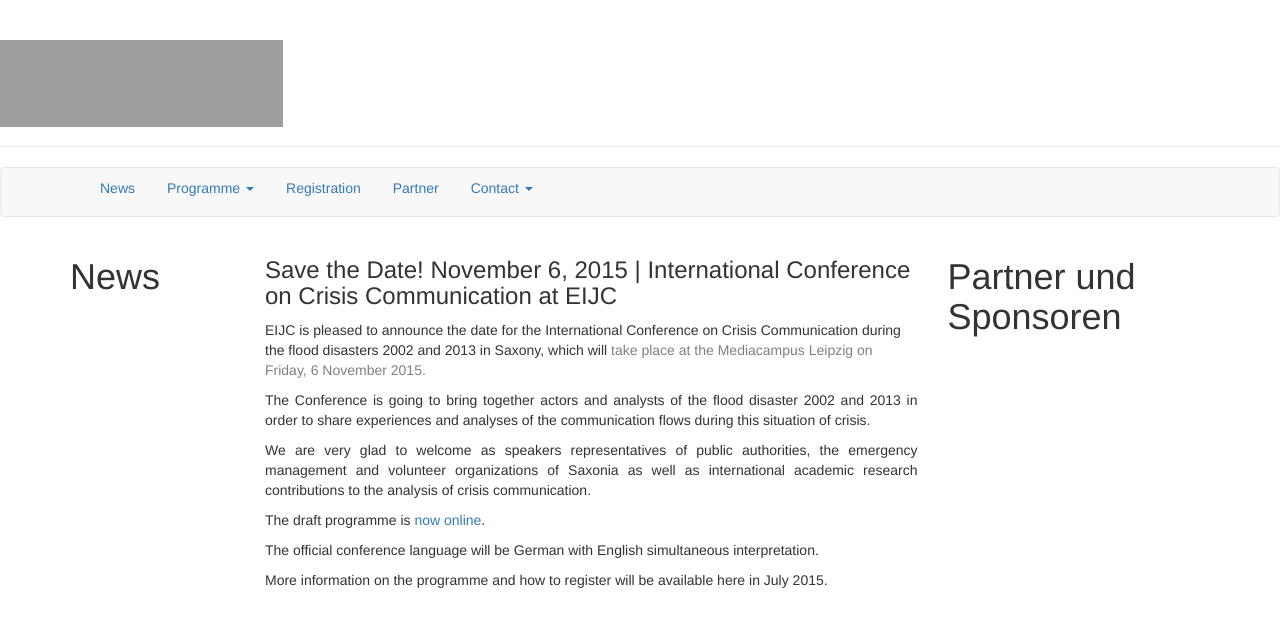
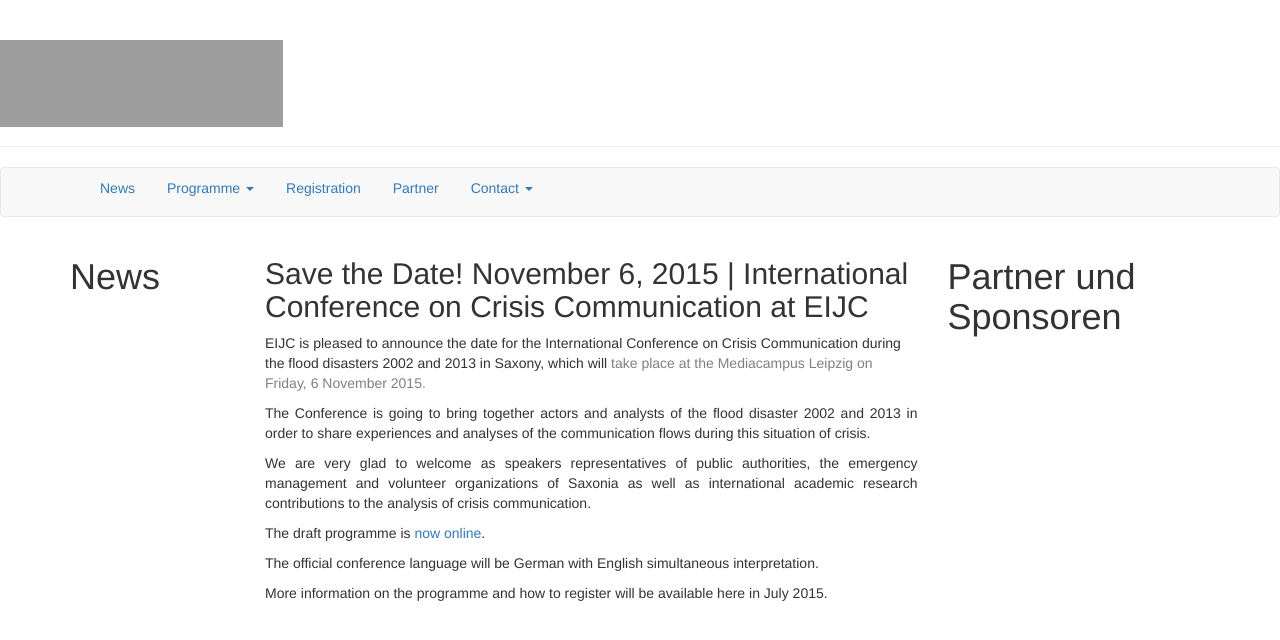
Before and after one commit to susedev/test, a Jekyll site: the page built from conference-communication-floods.html, in a window 1280 px wide. Shown: the top 640 px of the page. Built offline with Jekyll 4.4.1, drawn with Linux system fonts in a browser that asks for light colours; nearby versions of some CDN libraries; grey boxes are pictures that could not be loaded.

Commit message:
Edit from JekyllCMS

```diff
--- a/conference-communication-floods.html
+++ b/conference-communication-floods.html
@@ -2,7 +2,7 @@
 title: News
 language: en
 ---
-<h3 class="post-title single">Save the Date! November 6, 2015 | International Conference on Crisis Communication at EIJC</h3>
+<h2 class="post-title single">Save the Date! November 6, 2015 | International Conference on Crisis Communication at EIJC</h2>
 
 <p>EIJC is pleased to announce the date for the International Conference on Crisis Communication during the flood disasters 2002 and 2013 in Saxony, which will <span style="color:#808080;">take place at the Mediacampus Leipzig on Friday, 6 November 2015.</span></p>
 
```
